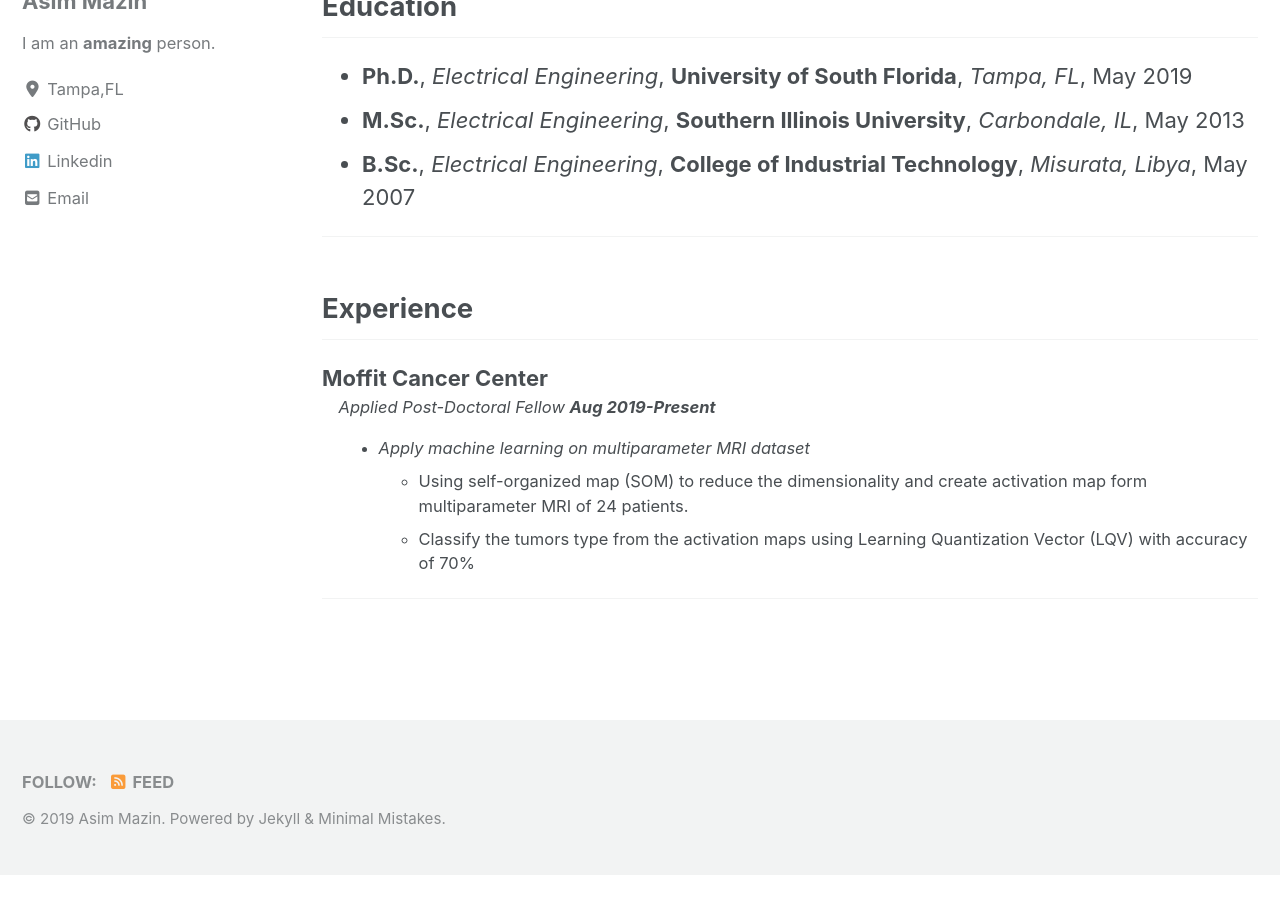
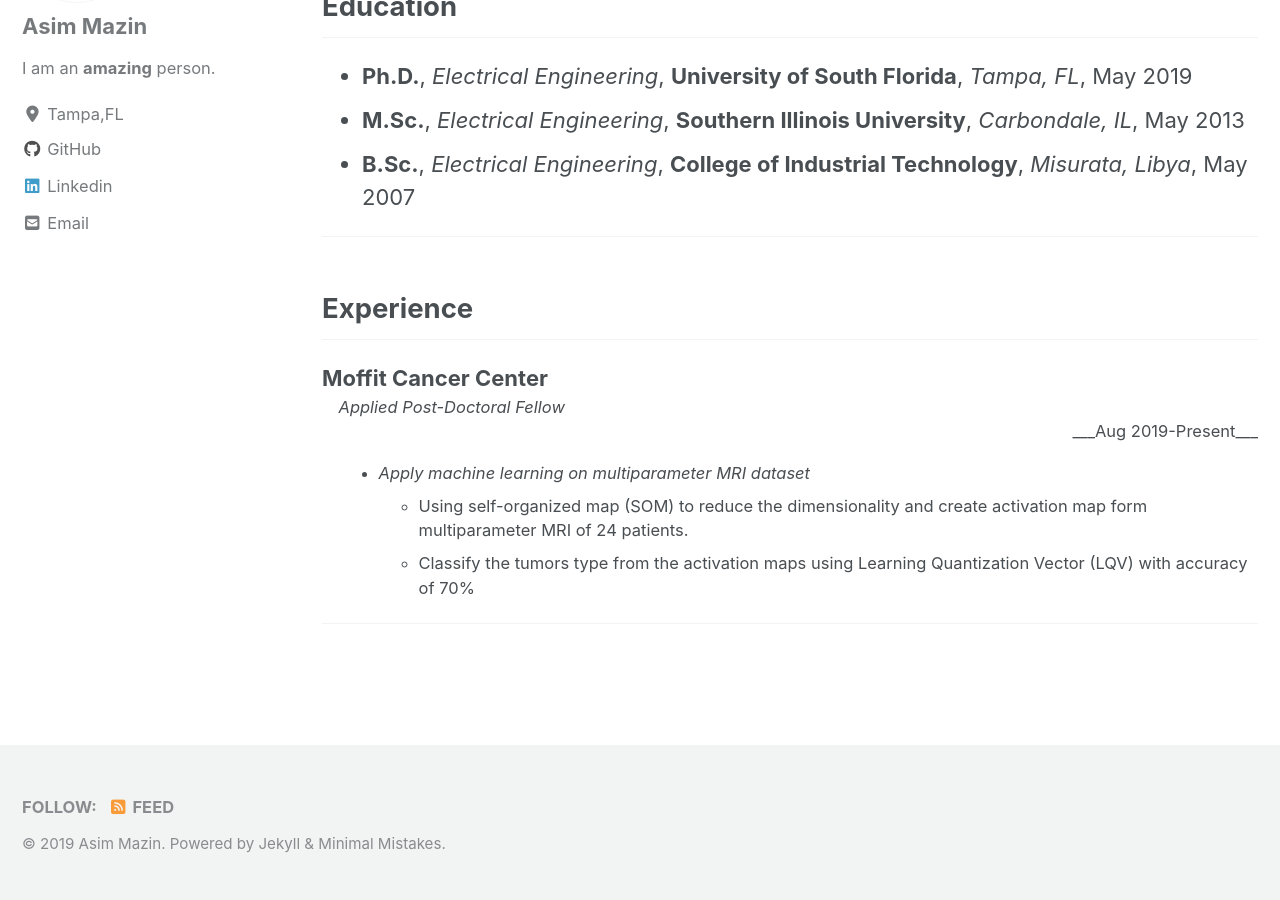
Before and after one commit to AsimMazin/Asimmazin.github.io, a Jekyll site: the page built from _pages/Resume.md, in a window 1280 px wide and 900 px high, scrolled down 548 px. Built offline with Jekyll 4.4.1, drawn with Linux system fonts in a browser that asks for light colours; cached includes are drawn as plain includes; nearby versions of some CDN libraries; before the commit the page ends 1423 px from its top, so only the background shows below that.

Commit message:
modifications

```diff
--- a/_pages/Resume.md
+++ b/_pages/Resume.md
@@ -25,7 +25,7 @@
 
  Moffit Cancer Center
 : *Applied Post-Doctoral Fellow*
-  ___Aug 2019-Present___
+  <div style="text-align: right"> ___Aug 2019-Present___ </div>
 - *Apply machine learning on multiparameter MRI dataset*
     - Using self-organized map (SOM) to reduce the dimensionality and create activation map form multiparameter MRI of 24 patients.
     - Classify the tumors type from the activation maps using Learning Quantization Vector (LQV) with accuracy of 70%
```
